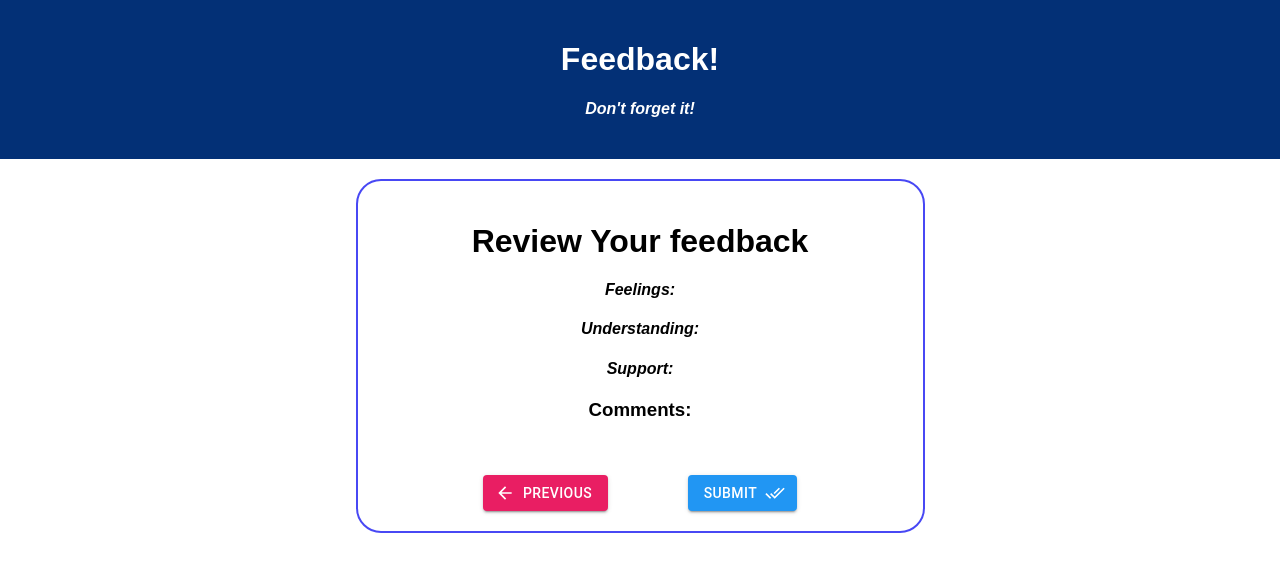
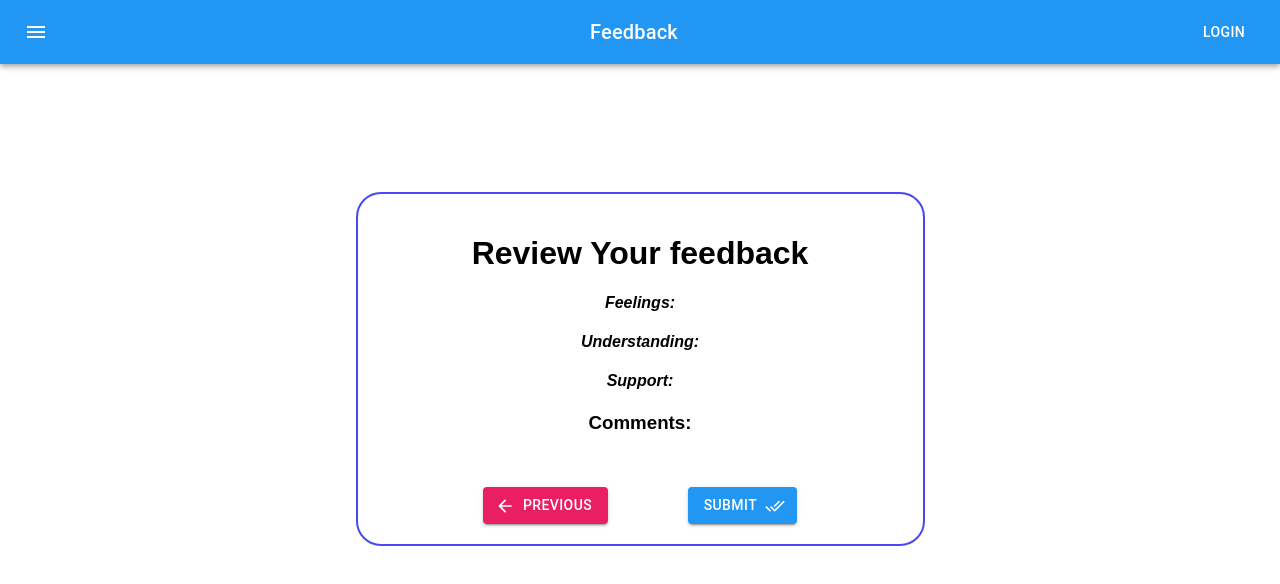
Before and after one commit to AlvinWong13/redux-feedback-loop, a React (Create React App) app: page /#/submit in a window 1280 px wide. Shown: the top 584 px of the page. Built offline with nearby package versions, Linux system fonts and the light colour scheme.

Commit message:
admin added, create delete

```diff
--- /dev/null
+++ b/src/components/Admin/Admin.jsx
@@ -0,0 +1,57 @@
+import axios from 'axios';
+import { useEffect } from 'react';
+import { useDispatch, useSelector } from 'react-redux'
+import { useHistory } from 'react-router-dom';
+
+import swal from 'sweetalert';
+
+function Admin() {
+  const dispatch = useDispatch();
+  const history = useHistory();
+  const adminReducer = useSelector(store => store.adminReducer)
+
+  useEffect(() => {
+    getFeedback();
+  }, []);
+
+  const getFeedback = () => {
+    axios.get('/feedback')
+    .then(response => {
+      console.log(response.data);
+      dispatch({
+        type: 'GET_FEEDBACK',
+        payload: response.data
+      })
+    })
+  }
+  return(
+    <div>
+      <h1>Admin Portal</h1>
+      <table>
+        <thead>
+            <tr>
+                <th>Feeling?</th>
+                <th>Understanding?</th>
+                <th>Supported?</th>
+                <th>Comments</th>
+                <th>Delete</th>
+            </tr>
+        </thead>
+        <tbody>
+            {adminReducer.map(feedback => {
+                return (
+                    <tr key={feedback.id} className={feedback.flagged.toString()}>
+                        <td>{feedback.feeling}</td>
+                        <td>{feedback.understanding}</td>
+                        <td>{feedback.support}</td>
+                        <td>{feedback.comments}</td>
+                    </tr>
+                )
+            })}
+        </tbody>
+      </table>
+    </div>
+  )
+}
+
+export default Admin;
--- a/src/components/App/App.css
+++ b/src/components/App/App.css
@@ -28,6 +28,10 @@ textarea {
   resize: none;
 }
 
+.home_button {
+  padding-top: 5%;
+}
+
 .button_area {
   padding-top: 35px;
   width: 75%;
@@ -38,6 +42,7 @@ textarea {
 
 .feedback_box {
   margin: auto;
+  margin-top: 10%;
   width: 50%;
   border-radius: 25px;
   border: 2px solid rgba(48, 48, 243, 0.884);
@@ -48,6 +53,7 @@ textarea {
 
 .comment_box {
   margin: auto;
+  margin-top: 10%;
   width: 50%;
   border-radius: 25px;
   border: 2px solid rgba(48, 48, 243, 0.884);
@@ -58,6 +64,7 @@ textarea {
 
 .review_box {
   margin: auto;
+  margin-top: 10%;
   width: 50%;
   border-radius: 25px;
   border: 2px solid rgba(48, 48, 243, 0.884);
--- a/src/components/App/App.jsx
+++ b/src/components/App/App.jsx
@@ -6,12 +6,14 @@ import './App.css';
 import { ThemeProvider, createMuiTheme } from '@material-ui/core';
 import { pink, blue } from '@material-ui/core/colors';
 
+import Header from '../Header/Header';
 import Home from '../Home/Home';
 import Feeling from '../Feeling/Feeling';
 import Understanding from '../Understanding/Understanding';
 import Support from '../Support/Support';
 import Comments from '../Comments/Comments';
 import Submit from '../Submit/Submit';
+import Admin from '../Admin/Admin';
 
 const outerTheme = createMuiTheme({
   palette: {
@@ -30,10 +32,7 @@ function App() {
     <Router>
       <ThemeProvider theme={outerTheme}>
       <div className='App'>
-        <header className='App-header'>
-          <h1 className='App-title'>Feedback!</h1>
-          <h4>Don't forget it!</h4>
-        </header>
+        <Header />
         <Route path='/' exact>
           <Home />
         </Route>
@@ -52,6 +51,9 @@ function App() {
         <Route path='/submit' >
           <Submit />
         </Route>
+        <Route path='/admin' >
+          <Admin />
+        </Route>
       </div>
       </ThemeProvider>
     </Router>
--- /dev/null
+++ b/src/components/Header/Header.jsx
@@ -0,0 +1,42 @@
+import React from 'react';
+import { makeStyles } from '@material-ui/core/styles';
+import AppBar from '@material-ui/core/AppBar';
+import Toolbar from '@material-ui/core/Toolbar';
+import Typography from '@material-ui/core/Typography';
+import Button from '@material-ui/core/Button';
+import IconButton from '@material-ui/core/IconButton';
+import MenuIcon from '@material-ui/icons/Menu';
+
+const useStyles = makeStyles((theme) => ({
+  root: {
+    flexGrow: 1,
+  },
+  menuButton: {
+    marginRight: theme.spacing(2),
+  },
+  title: {
+    flexGrow: 1,
+  },
+}));
+
+function Header() {
+const classes = useStyles();
+
+  return (
+    <div className={classes.root}>
+      <AppBar position="static">
+        <Toolbar>
+          <IconButton edge="start" className={classes.menuButton} color="inherit" aria-label="menu">
+            <MenuIcon />
+          </IconButton>
+          <Typography variant="h6" className={classes.title}>
+            Feedback
+          </Typography>
+          <Button color="inherit">Login</Button>
+        </Toolbar>
+      </AppBar>
+    </div>
+  );
+}
+
+export default Header;
--- a/src/components/Home/Home.jsx
+++ b/src/components/Home/Home.jsx
@@ -11,8 +11,7 @@ function Home() {
   }
 
   return(
-    <div>
-      <h2>Cullen Feedback Form</h2>
+    <div className="home_button">
       <Button
         endIcon={<PlayCircleOutlineIcon />}
         variant="contained"
--- a/src/index.js
+++ b/src/index.js
@@ -32,9 +32,23 @@ const feedbackReducer = ( state = {}, action ) => {
   }
 }
 
+const adminReducer = ( state = [], action ) => {
+  switch (action.type) {
+    case 'GET_FEEDBACK':
+        state = action.payload;
+        return state;
+    case 'CLEAR_ADMIN':
+        state = [];
+        return state;
+    default:
+        return state;
+  }
+}
+
 const storeInstance = createStore(
   combineReducers({
     feedbackReducer,
+    adminReducer,
   }),
   applyMiddleware(logger)
 );
```
Also changed, not shown: 1 other file (tests, documents, lock files or other folders).
